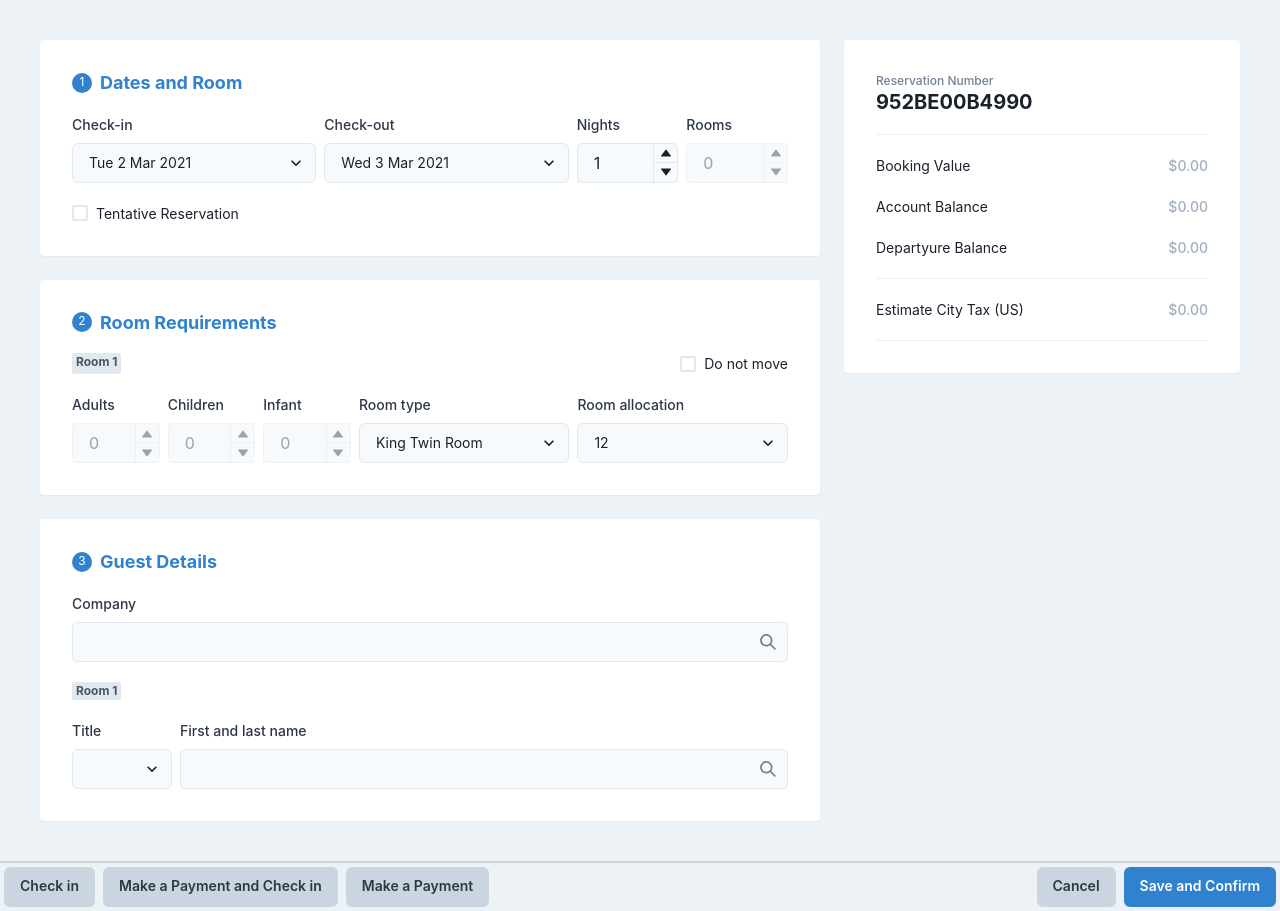
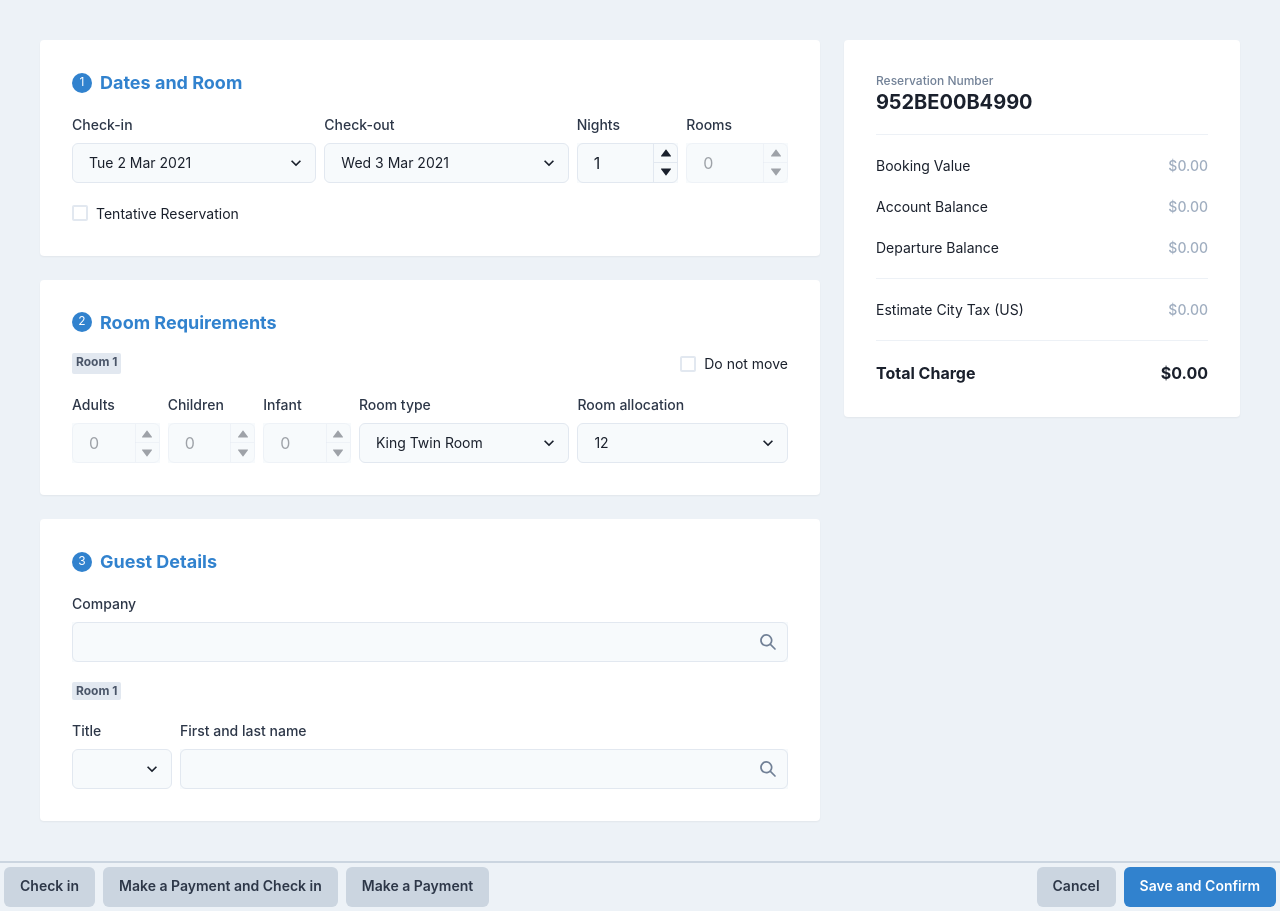
Before and after one commit to N-Nikolaev/socialpinpoint-tech-test, a React (Vite) app: page / in a window 1280 px wide. Built offline with nearby package versions, Linux system fonts and the light colour scheme.

Commit message:
Add 'Total Charge' section

```diff
--- a/src/components/OutputCard/OutputCard.tsx
+++ b/src/components/OutputCard/OutputCard.tsx
@@ -72,7 +72,7 @@ const OutputCard: React.FC = () => {
 
             <Flex direction='row'>
                 <Text fontSize='sm'>
-                    Departyure Balance
+                    Departure Balance
                 </Text>
 
                 <Spacer />
@@ -104,7 +104,17 @@ const OutputCard: React.FC = () => {
 
             <Divider />
 
-{/* //TODO total */}
+            <Flex direction='row'>
+                <Text fontWeight='bold'>
+                    Total Charge
+                </Text>
+
+                <Spacer />
+
+                <Text fontWeight='bold'>
+                    $0.00
+                </Text>
+            </Flex>
 
         </Stack>
     )
```
